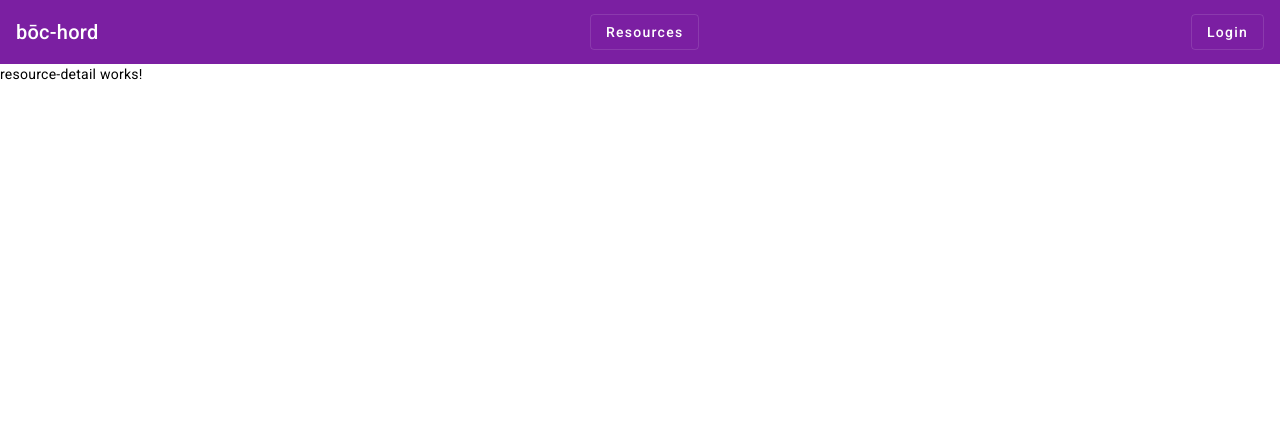
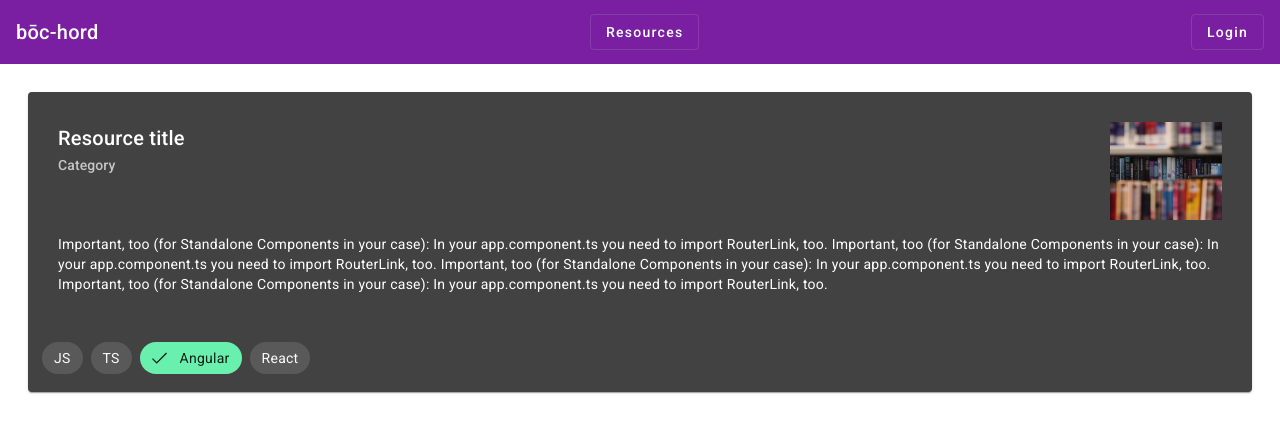
Before and after one commit to janet-dev/resources, an Angular app: page /resources/detail in a window 1280 px wide. Shown: the top 432 px of the page. Built offline with nearby package versions, Linux system fonts and the light colour scheme.

Commit message:
Update detail component with content and chips or tags

```diff
--- a/src/app/material-design/material-design.module.ts
+++ b/src/app/material-design/material-design.module.ts
@@ -10,6 +10,7 @@ import {MatToolbarModule} from '@angular/material/toolbar';
 import {MatDividerModule} from '@angular/material/divider';
 import {MatProgressSpinnerModule} from '@angular/material/progress-spinner';
 import {MatGridListModule} from '@angular/material/grid-list';
+import {MatChipsModule} from '@angular/material/chips';
 
 
 @NgModule({
@@ -25,6 +26,7 @@ import {MatGridListModule} from '@angular/material/grid-list';
     MatDividerModule,
     MatProgressSpinnerModule,
     MatGridListModule,
+    MatChipsModule,
 
   ]
 })
--- a/src/app/resources/resource-detail/resource-detail.component.html
+++ b/src/app/resources/resource-detail/resource-detail.component.html
@@ -1 +1,29 @@
-<p>resource-detail works!</p>
+<mat-card class="example-card text-white">
+    <div class="padding-extra">
+        <mat-card-header>
+        <mat-card-title-group>
+            <mat-card-title>Resource title</mat-card-title>
+            <mat-card-subtitle>Category</mat-card-subtitle>
+            <img mat-card-md-image src="./assets/images/books.jpg" >
+        </mat-card-title-group>
+        </mat-card-header>
+        <mat-card-content>
+            Important, too (for Standalone Components in your case):
+            In your app.component.ts you need to import RouterLink, too.
+            Important, too (for Standalone Components in your case):
+            In your app.component.ts you need to import RouterLink, too.
+            Important, too (for Standalone Components in your case):
+            In your app.component.ts you need to import RouterLink, too.
+            Important, too (for Standalone Components in your case):
+            In your app.component.ts you need to import RouterLink, too.
+        </mat-card-content>
+    </div>
+    <mat-card-footer class="padding-extra">
+        <mat-chip-listbox aria-label="Tag selection">
+            <mat-chip-option>JS</mat-chip-option>
+            <mat-chip-option>TS</mat-chip-option>
+            <mat-chip-option color="accent" selected>Angular</mat-chip-option>
+            <mat-chip-option color="warn">React</mat-chip-option>
+          </mat-chip-listbox>
+    </mat-card-footer>
+  </mat-card>
--- a/src/app/resources/resource-detail/resource-detail.component.scss
+++ b/src/app/resources/resource-detail/resource-detail.component.scss
@@ -0,0 +1,7 @@
+.example-card {
+    margin: 2em;
+}
+
+img {
+    padding-bottom: 1em;
+}
--- a/src/styles.scss
+++ b/src/styles.scss
@@ -22,3 +22,7 @@ body { margin: 0; font-family: Roboto, "Helvetica Neue", sans-serif; }
 .text-center {
     text-align: center;
 }
+
+.padding-extra {
+    padding: 1em;
+}
```
